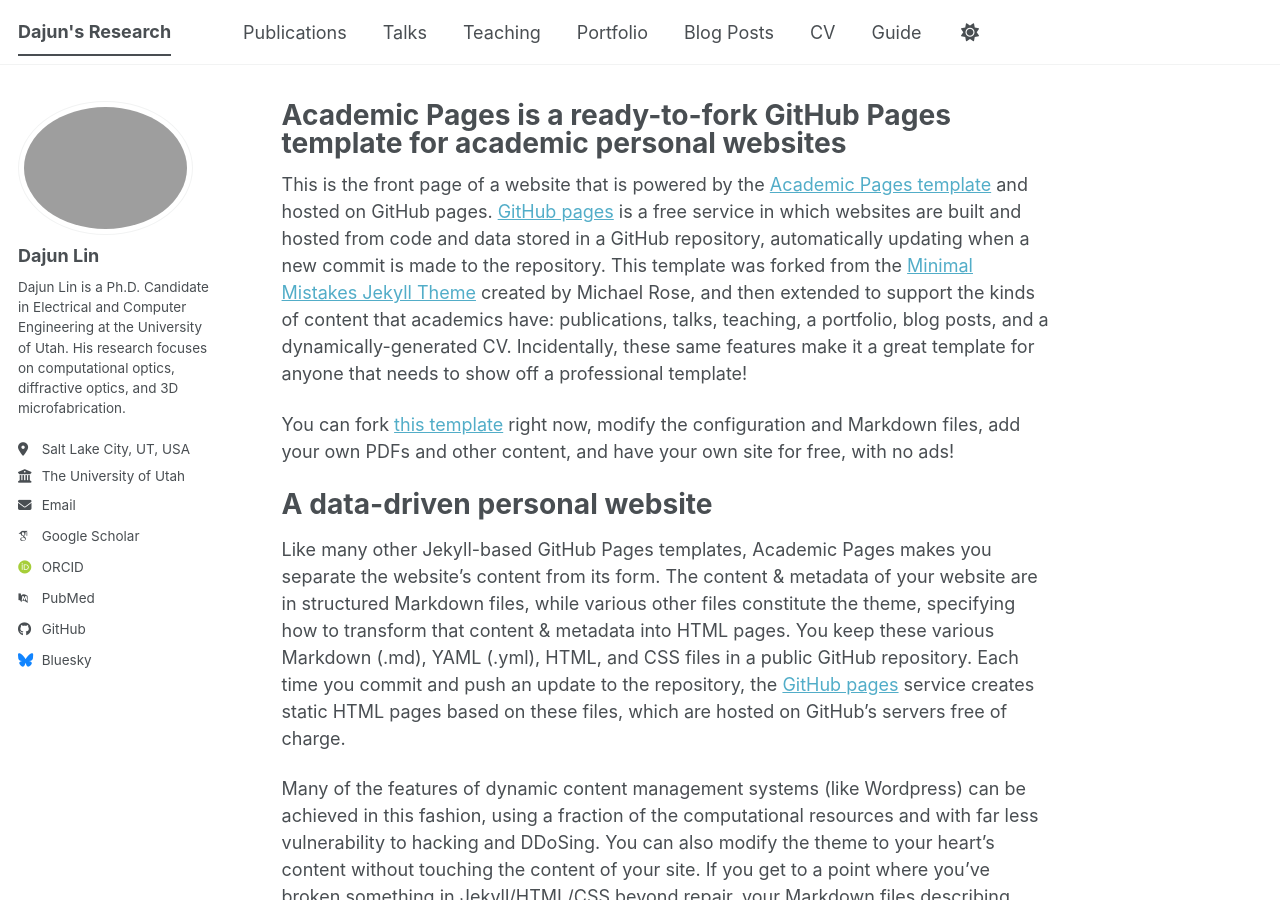
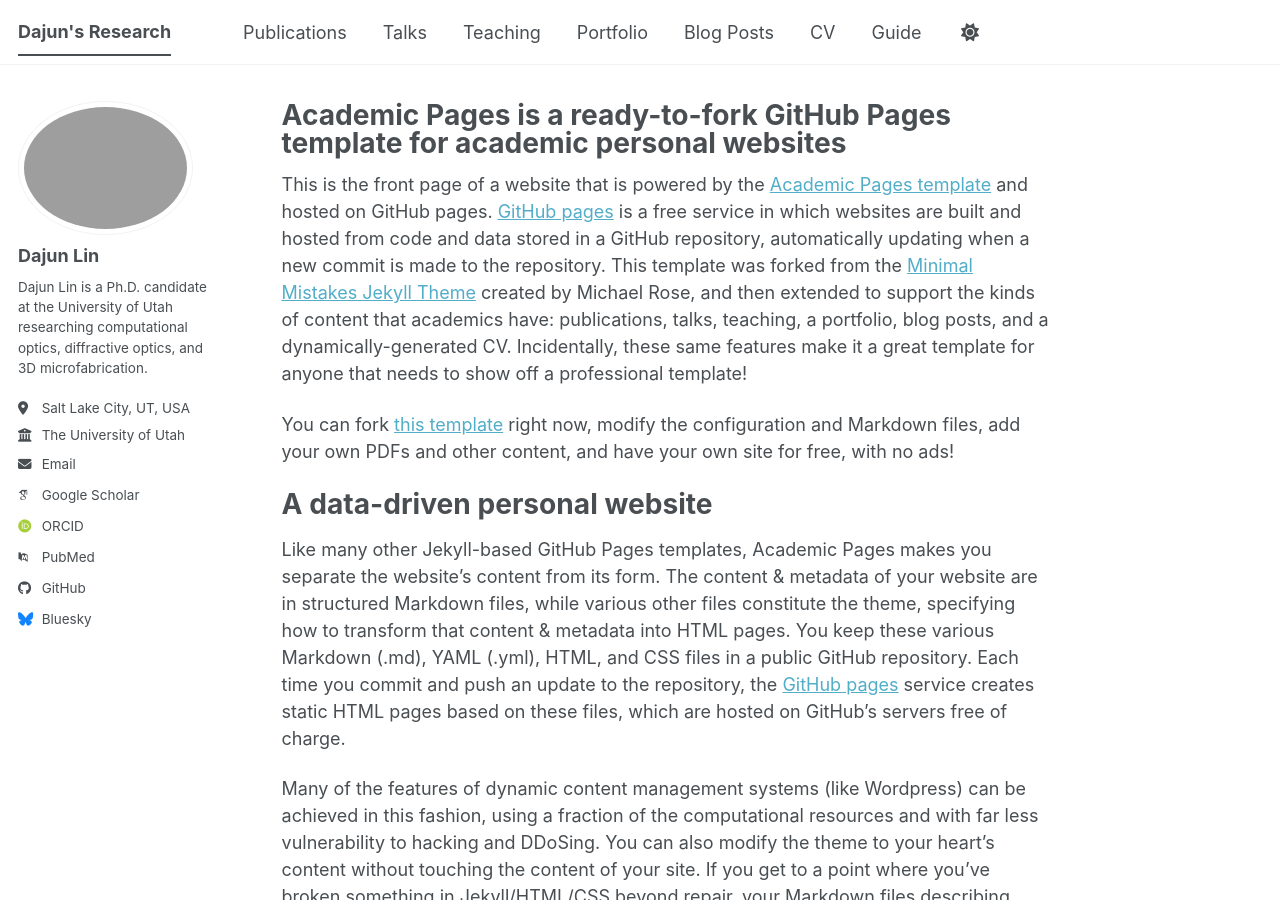
Before and after one commit to DajunLin29/dajunlin-research, a Jekyll site: the page built from _pages/about.md, in a window 1280 px wide and 900 px high. Built offline with Jekyll 4.4.1, drawn with Linux system fonts in a browser that asks for light colours; some web fonts are replaced; a script bundle is joined from its source files by our own code; library files that are not in the unit come from our copies.

Commit message:
Update _config.yml

```diff
--- a/_config.yml
+++ b/_config.yml
@@ -26,7 +26,7 @@
   avatar           : "Su.png"
   name             : "Dajun Lin"
   pronouns         : # example: "she/her"
-  bio              : "Dajun Lin is a Ph.D. Candidate in Electrical and Computer Engineering at the University of Utah. His research focuses on computational optics, diffractive optics, and 3D microfabrication."
+  bio              : "Dajun Lin is a Ph.D. candidate at the University of Utah researching computational optics, diffractive optics, and 3D microfabrication."
   location         : "Salt Lake City, UT, USA"
   employer         : "The University of Utah"
   uri              : # URL
```
